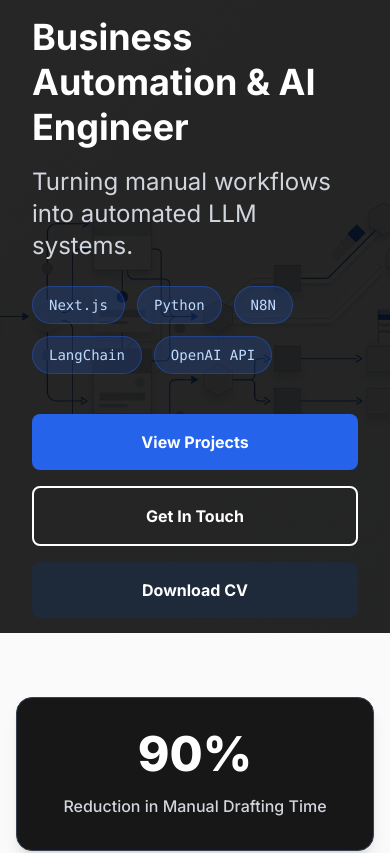
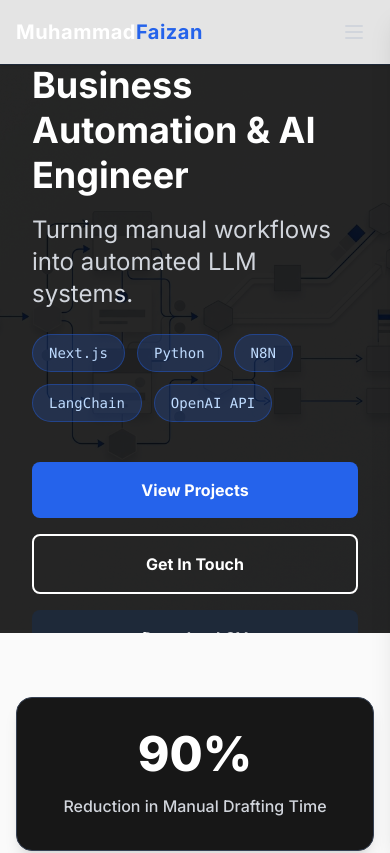
Before and after one commit to Rao-Faizi/flyrank-AiFluency-portfolio-site, a Next.js app: page / in a window 390 px wide. Shown: the top 853 px of the page. Built offline with nearby package versions, Linux system fonts and the light colour scheme.

Commit message:
feat: add responsive navbar

```diff
--- a/app/page.tsx
+++ b/app/page.tsx
@@ -1,3 +1,4 @@
+import Navbar from "@/components/Navbar";
 import Hero from "@/components/Hero";
 import ImpactMetrics from "@/components/ImpactMetrics";
 import Skills from "@/components/Skills";
@@ -9,6 +10,7 @@ import Footer from "@/components/Footer";
 export default function Home() {
   return (
     <main className="flex flex-col min-h-screen">
+      <Navbar />
       <Hero />
       <ImpactMetrics />
       <CaseStudies />
--- a/components/About.tsx
+++ b/components/About.tsx
@@ -2,7 +2,7 @@ import Image from "next/image";
 
 export default function About() {
   return (
-    <section className="py-24 px-4 bg-gray-50 border-y border-gray-200">
+    <section id="about" className="py-24 px-4 bg-gray-50 border-y border-gray-200">
       <div className="max-w-5xl mx-auto flex flex-col md:flex-row items-center gap-16">
         <div className="w-56 h-56 bg-gray-200 rounded-full flex-shrink-0 relative overflow-hidden shadow-2xl border-4 border-white">
            <Image
--- a/components/Hero.tsx
+++ b/components/Hero.tsx
@@ -1,8 +1,9 @@
 import Image from "next/image";
+import Link from "next/link";
 
 export default function Hero() {
   return (
-    <section className="relative w-full h-[75vh] min-h-[600px] flex items-center justify-start overflow-hidden">
+    <section className="relative w-full h-[75vh] min-h-[600px] flex items-center justify-start pt-24 overflow-hidden">
       {/* Background Image */}
       <div className="absolute inset-0 z-0">
         <Image
--- /dev/null
+++ b/components/Navbar.tsx
@@ -0,0 +1,97 @@
+"use client";
+
+import { useState } from "react";
+import Link from "next/link";
+
+export default function Navbar() {
+  const [isOpen, setIsOpen] = useState(false);
+
+  const links = [
+    { name: "Work", href: "#work" },
+    { name: "Skills", href: "#skills" },
+    { name: "About", href: "#about" },
+    { name: "Contact", href: "#contact" },
+  ];
+
+  const toggleMenu = () => setIsOpen(!isOpen);
+
+  return (
+    <>
+      <nav className="fixed top-0 left-0 right-0 z-50 bg-background/90 backdrop-blur-md border-b border-gray-800 shadow-sm">
+        <div className="max-w-6xl mx-auto px-4 h-16 flex items-center justify-between">
+
+          <Link href="/" className="text-xl font-bold text-white tracking-wide">
+            Muhammad<span className="text-accent">Faizan</span>
+          </Link>
+
+          {/* Desktop Nav */}
+          <div className="hidden md:flex items-center gap-8">
+            {links.map((link) => (
+              <a
+                key={link.name}
+                href={link.href}
+                className="text-gray-300 hover:text-accent transition-colors font-medium text-sm"
+              >
+                {link.name}
+              </a>
+            ))}
+          </div>
+
+          {/* Mobile Hamburger Button */}
+          <button
+            onClick={toggleMenu}
+            className="md:hidden p-2 text-gray-300 hover:text-white focus:outline-none"
+            aria-label="Toggle menu"
+          >
+            <svg
+              className="w-6 h-6"
+              fill="none"
+              stroke="currentColor"
+              viewBox="0 0 24 24"
+              xmlns="http://www.w3.org/2000/svg"
+            >
+              {isOpen ? (
+                <path strokeLinecap="round" strokeLinejoin="round" strokeWidth={2} d="M6 18L18 6M6 6l12 12" />
+              ) : (
+                <path strokeLinecap="round" strokeLinejoin="round" strokeWidth={2} d="M4 6h16M4 12h16M4 18h16" />
+              )}
+            </svg>
+          </button>
+        </div>
+      </nav>
+
+      {/* Mobile Side Menu */}
+      <div
+        className={`fixed inset-0 z-40 bg-black/50 transition-opacity duration-300 md:hidden ${
+          isOpen ? "opacity-100 pointer-events-auto" : "opacity-0 pointer-events-none"
+        }`}
+        onClick={toggleMenu}
+      />
+      <div
+        className={`fixed top-0 right-0 bottom-0 z-50 w-64 bg-foreground border-l border-gray-800 shadow-xl transform transition-transform duration-300 ease-in-out md:hidden flex flex-col ${
+          isOpen ? "translate-x-0" : "translate-x-full"
+        }`}
+      >
+        <div className="h-16 flex items-center justify-end px-4 border-b border-gray-800">
+          <button onClick={toggleMenu} className="p-2 text-gray-300 hover:text-white" aria-label="Close menu">
+             <svg className="w-6 h-6" fill="none" stroke="currentColor" viewBox="0 0 24 24" xmlns="http://www.w3.org/2000/svg">
+                <path strokeLinecap="round" strokeLinejoin="round" strokeWidth={2} d="M6 18L18 6M6 6l12 12" />
+             </svg>
+          </button>
+        </div>
+        <div className="flex flex-col py-6 px-4 gap-6">
+          {links.map((link) => (
+            <a
+              key={link.name}
+              href={link.href}
+              onClick={toggleMenu}
+              className="text-lg font-medium text-gray-300 hover:text-accent transition-colors"
+            >
+              {link.name}
+            </a>
+          ))}
+        </div>
+      </div>
+    </>
+  );
+}
--- a/components/Skills.tsx
+++ b/components/Skills.tsx
@@ -1,6 +1,6 @@
 export default function Skills() {
   return (
-    <section className="py-20 px-4 bg-background border-t border-gray-800">
+    <section id="skills" className="py-20 px-4 bg-background border-t border-gray-800">
       <div className="max-w-5xl mx-auto">
         <h2 className="text-3xl font-bold mb-12 text-center text-white">Technical Architecture Stack</h2>
 
```
